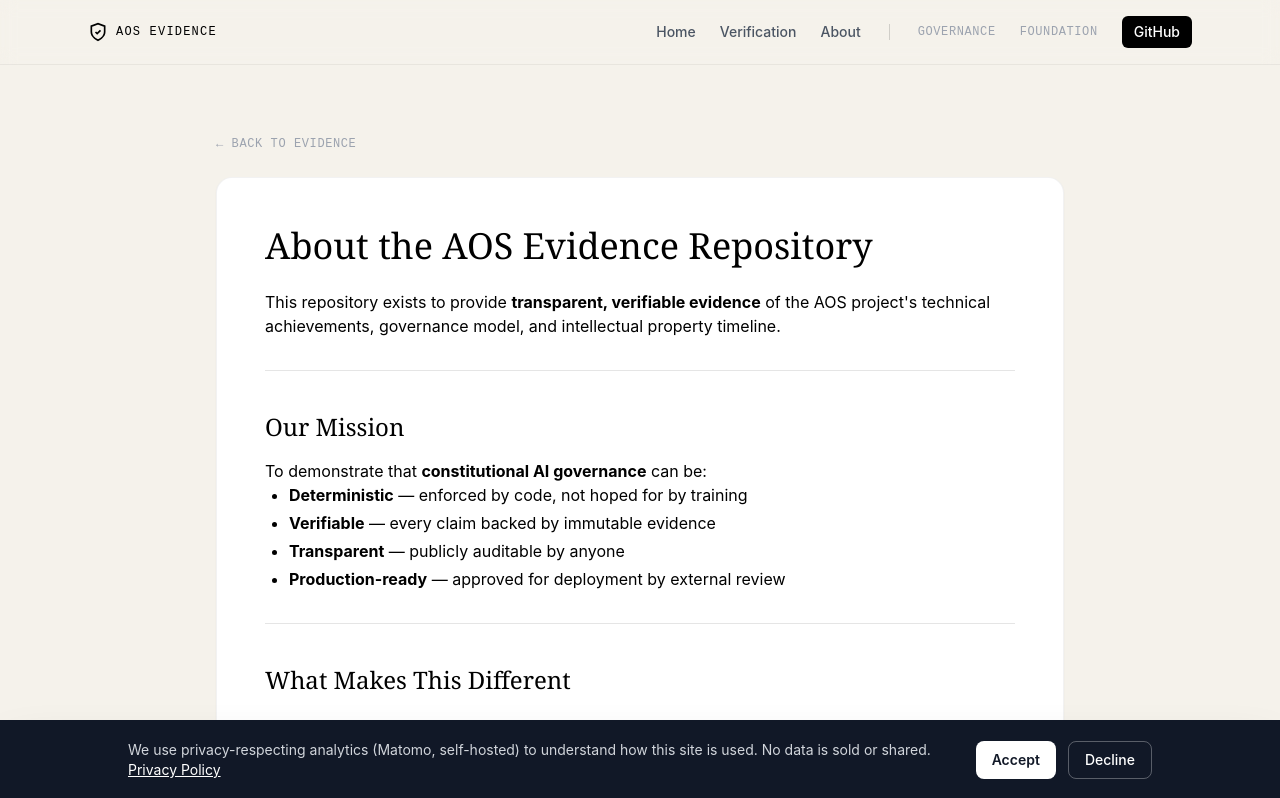
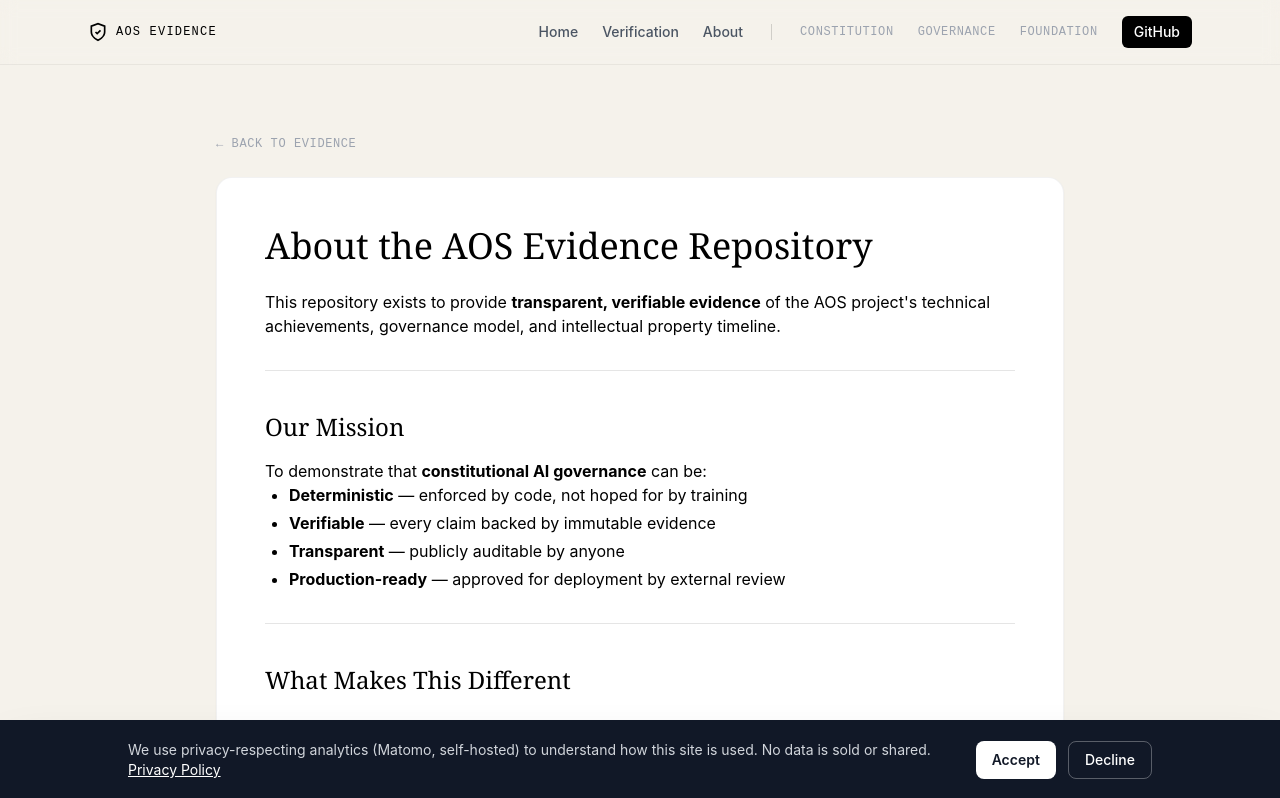
Before and after one commit to genesalvatore/aos-evidence.com, a React (Vite) app: page /about in a window 1280 px wide. Shown: the top 798 px of the page. Built offline with nearby package versions, Linux system fonts and the light colour scheme.

Commit message:
Add Constitution as first ecosystem link in header nav (quartet)

```diff
--- a/src/components/DocumentLayout.tsx
+++ b/src/components/DocumentLayout.tsx
@@ -35,6 +35,7 @@ export default function DocumentLayout({ title, children }: DocumentLayoutProps)
                         <Link to="/about" className="hover:text-black transition-colors">About</Link>
 
                         <div className="w-px h-4 bg-black/15 mx-1" />
+                        <a href="https://aos-constitution.com" target="_blank" rel="noopener noreferrer" className="text-gray-400 hover:text-black transition-colors text-xs font-mono uppercase tracking-wider">Constitution</a>
                         <a href="https://aos-governance.com" target="_blank" rel="noopener noreferrer" className="text-gray-400 hover:text-black transition-colors text-xs font-mono uppercase tracking-wider">Governance</a>
                         <a href="https://aos-foundation.com" target="_blank" rel="noopener noreferrer" className="text-gray-400 hover:text-black transition-colors text-xs font-mono uppercase tracking-wider">Foundation</a>
 
@@ -59,6 +60,7 @@ export default function DocumentLayout({ title, children }: DocumentLayoutProps)
                             <Link to="/verification" onClick={() => setMobileMenuOpen(false)} className="block py-3 text-sm font-medium text-gray-700 hover:text-black transition-colors border-b border-black/5">Verification</Link>
                             <Link to="/about" onClick={() => setMobileMenuOpen(false)} className="block py-3 text-sm font-medium text-gray-700 hover:text-black transition-colors border-b border-black/5">About</Link>
                             <div className="pt-2 flex gap-3 text-xs font-mono uppercase tracking-wider">
+                                <a href="https://aos-constitution.com" target="_blank" rel="noopener noreferrer" className="text-gray-400 hover:text-black">Constitution</a>
                                 <a href="https://aos-governance.com" target="_blank" rel="noopener noreferrer" className="text-gray-400 hover:text-black">Governance</a>
                                 <a href="https://aos-foundation.com" target="_blank" rel="noopener noreferrer" className="text-gray-400 hover:text-black">Foundation</a>
                             </div>
--- a/src/pages/HomePage.tsx
+++ b/src/pages/HomePage.tsx
@@ -20,8 +20,9 @@ export default function HomePage() {
                         <a href="#timeline" className="hover:text-black transition-colors">Timeline</a>
                         <a href="#about" className="hover:text-black transition-colors">About</a>
 
-                        {/* Trio nav */}
+                        {/* Quartet nav */}
                         <div className="w-px h-4 bg-black/15 mx-1" />
+                        <a href="https://aos-constitution.com" target="_blank" rel="noopener noreferrer" className="text-gray-400 hover:text-black transition-colors text-xs font-mono uppercase tracking-wider">Constitution</a>
                         <a href="https://aos-governance.com" target="_blank" rel="noopener noreferrer" className="text-gray-400 hover:text-black transition-colors text-xs font-mono uppercase tracking-wider">Governance</a>
                         <a href="https://aos-foundation.com" target="_blank" rel="noopener noreferrer" className="text-gray-400 hover:text-black transition-colors text-xs font-mono uppercase tracking-wider">Foundation</a>
 
@@ -45,6 +46,7 @@ export default function HomePage() {
                             <a href="#timeline" onClick={() => setMobileMenuOpen(false)} className="block py-3 text-sm font-medium text-gray-700 hover:text-black transition-colors border-b border-black/5">Timeline</a>
                             <a href="#about" onClick={() => setMobileMenuOpen(false)} className="block py-3 text-sm font-medium text-gray-700 hover:text-black transition-colors border-b border-black/5">About</a>
                             <div className="pt-2 flex gap-3 text-xs font-mono uppercase tracking-wider">
+                                <a href="https://aos-constitution.com" target="_blank" rel="noopener noreferrer" className="text-gray-400 hover:text-black">Constitution</a>
                                 <a href="https://aos-governance.com" target="_blank" rel="noopener noreferrer" className="text-gray-400 hover:text-black">Governance</a>
                                 <a href="https://aos-foundation.com" target="_blank" rel="noopener noreferrer" className="text-gray-400 hover:text-black">Foundation</a>
                             </div>
```
